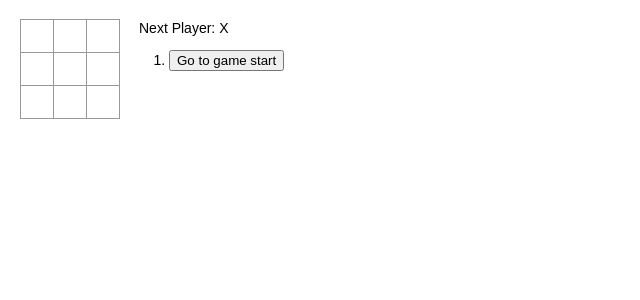
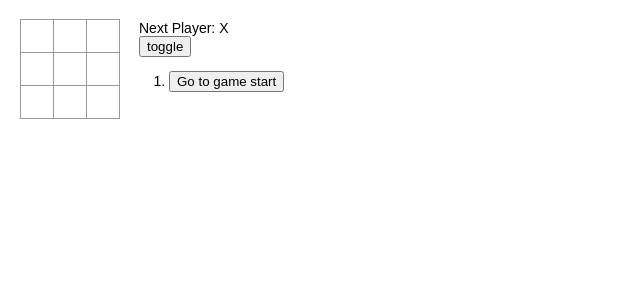
Before and after one commit to ljw0096/tictactoe, a React (Create React App) app: page / in a window 1280 px wide. Shown: the top 300 px of the page, without its empty margins (0-640 px from the left). Built offline with nearby package versions, Linux system fonts and the light colour scheme.

Commit message:
refactor: seperate HistoryList from GameHistory component

```diff
--- a/src/components/Game.tsx
+++ b/src/components/Game.tsx
@@ -13,6 +13,7 @@ const Game = () => {
       </div>
       <div className="game-info">
         <GameStatus xIsNext={xIsNext} current={currentSquares} />
+
         <GameHistory history={history} jumpTo={jumpTo} />
       </div>
     </div>
--- a/src/components/GameHistory.tsx
+++ b/src/components/GameHistory.tsx
@@ -1,4 +1,6 @@
+import { useState } from "react"
 import { HistoryType } from "../interfaces"
+import HistoryList from "./HistoryList"
 
 interface Props {
   history: HistoryType[]
@@ -6,17 +8,13 @@ interface Props {
 }
 
 const GameHistory = ({ history, jumpTo }: Props) => {
+  const [toggle, setToggle] = useState(true)
+
   return (
-    <ol>
-      {history.map(({ squareType, squareNumber }, move) => {
-        const desc = move ? `'${squareType}' player put on ${squareNumber}` : `Go to game start`
-        return (
-          <li key={move}>
-            <button onClick={() => jumpTo(move)}>{desc}</button>
-          </li>
-        )
-      })}
-    </ol>
+    <>
+      <button onClick={() => setToggle(!toggle)}>toggle</button>
+      <HistoryList history={history} jumpTo={jumpTo} reverse={toggle} />
+    </>
   )
 }
 
--- /dev/null
+++ b/src/components/HistoryList.tsx
@@ -0,0 +1,29 @@
+import { HistoryType } from "../interfaces"
+import { reverseArray } from "../utils/ArrayPure"
+
+interface Props {
+  history: HistoryType[]
+  jumpTo: (i: number) => void
+  reverse: boolean
+}
+
+const HistoryList = ({ history, jumpTo, reverse }: Props) => {
+  const renderArray = reverse ? reverseArray(history) : history
+  return (
+    <ol>
+      {renderArray.map(({ squareType, squareNumber }, move) => {
+        const step = reverse ? renderArray.length - move - 1 : move
+        const desc = squareType
+          ? `'${squareType}' player put on ${squareNumber}`
+          : `Go to game start`
+        return (
+          <li key={move}>
+            <button onClick={() => jumpTo(step)}>{desc}</button>
+          </li>
+        )
+      })}
+    </ol>
+  )
+}
+
+export default HistoryList
```
